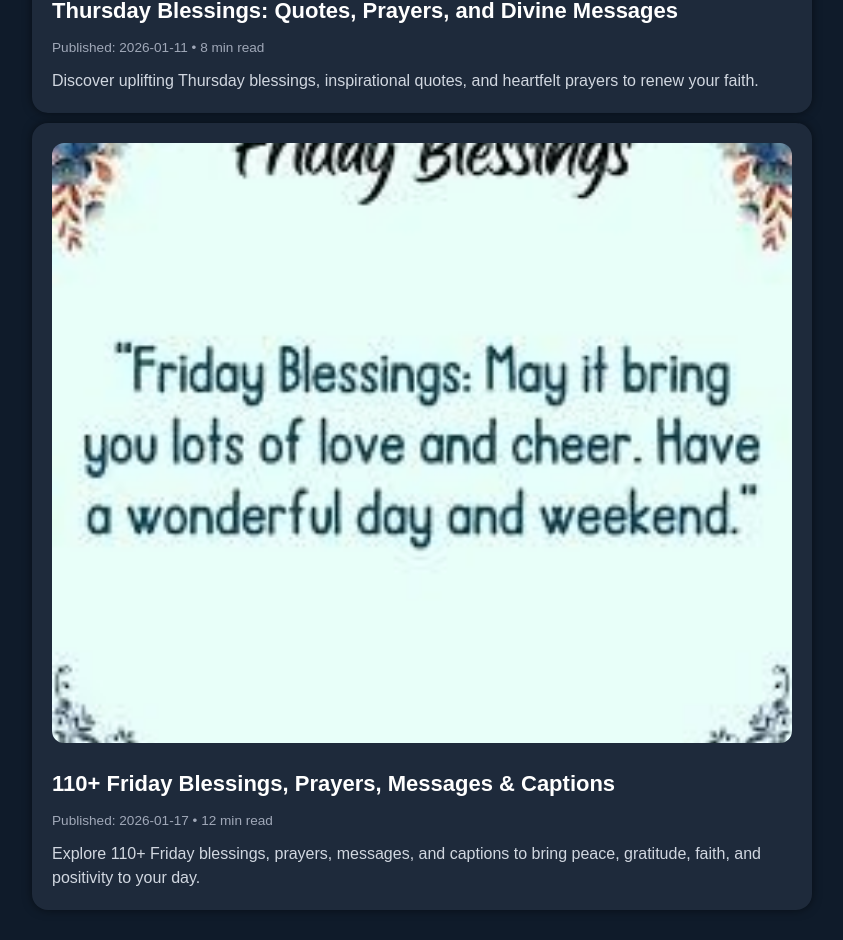
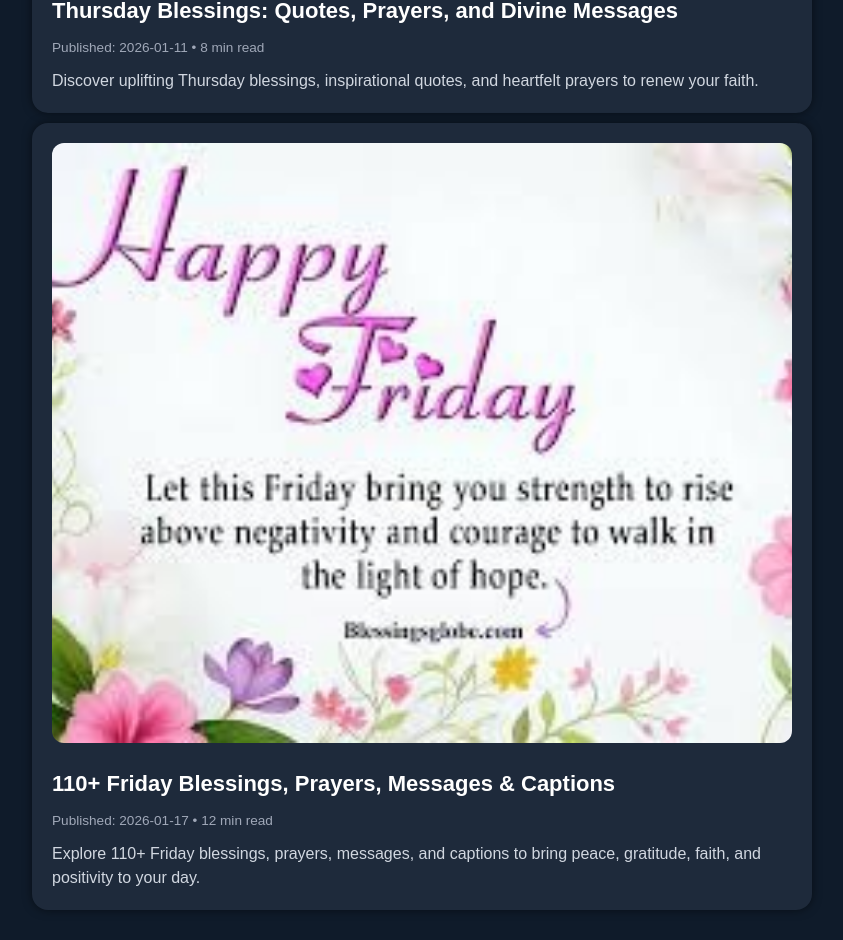
Before and after one commit to velloreystore-lang/vellorey-blog, a React (Vite) app: page / in a window 1280 px wide. Shown: the part 3192-4132 px from the top of the page, without its empty margins (218-1061 px from the left). Built offline with nearby package versions, Linux system fonts and the light colour scheme.

Commit message:
setted friday

```diff
--- a/src/data/articles.js
+++ b/src/data/articles.js
@@ -46,7 +46,7 @@ export const articles = [
   date: "2026-01-17",
   excerpt:
     "Explore 110+ Friday blessings, prayers, messages, and captions to bring peace, gratitude, faith, and positivity to your day.",
-  cover: "/images/article-FridayBless/Friday-Blessing1.jpeg",
+  cover: "/images/article-FridayBless/Friday-Blessing2.jpeg",
   file: "/articles/Friday-blessing.md",
   readingTime: "12 min read"
   }
```
